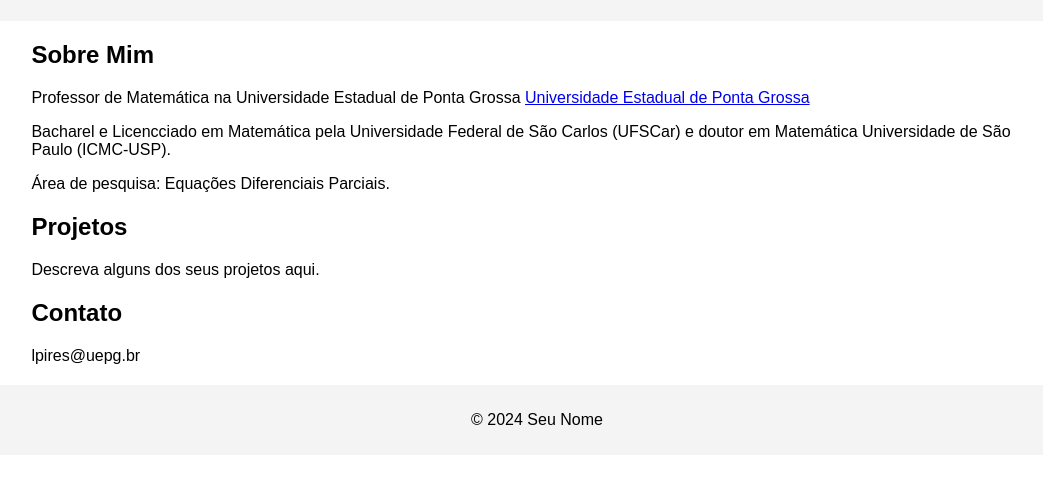
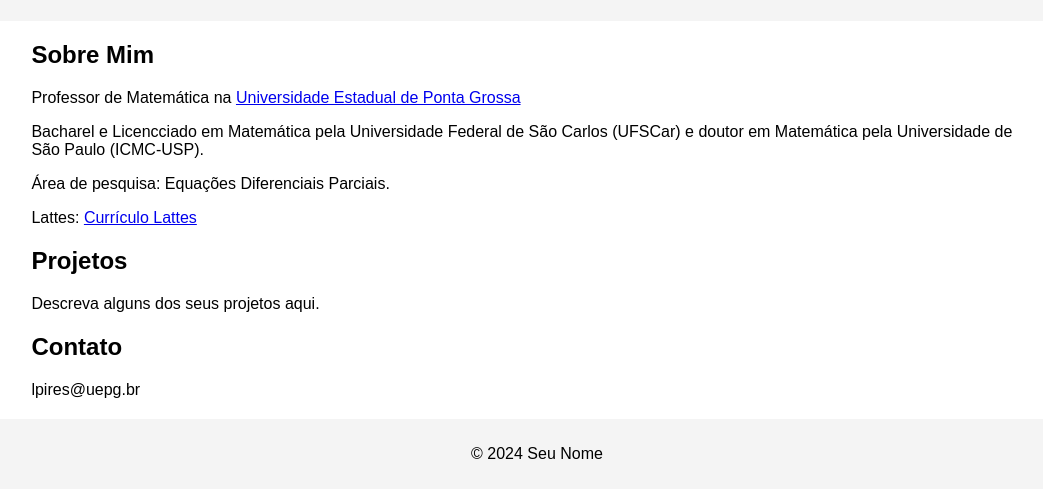
Before and after one commit to 00leopires/LeonardoPires, a plain HTML site: page index.html in a window 1280 px wide. Shown: the part 107-604 px from the top of the page, without its empty margins (103-1146 px from the left). Drawn offline with Linux system fonts and the light colour scheme.

Commit message:
Update index.html

```diff
--- a/index.html
+++ b/index.html
@@ -19,10 +19,12 @@
   <div class="container">
     <section>
       <h2>Sobre Mim</h2>
-      <p> Professor de Matemática na Universidade Estadual de Ponta Grossa <a href="https://www.uepg.br" target="_blank">Universidade Estadual de Ponta Grossa</a>
+      <p> Professor de Matemática na <a href="https://www.uepg.br" target="_blank">Universidade Estadual de Ponta Grossa</a>
  <p>
-       <p>Bacharel e Licencciado em Matemática pela Universidade Federal de São Carlos (UFSCar) e doutor em Matemática Universidade de São Paulo (ICMC-USP).<p>
+       <p>Bacharel e Licencciado em Matemática pela Universidade Federal de São Carlos (UFSCar) e doutor em Matemática pela Universidade de São Paulo (ICMC-USP).<p>
        <p> Área de pesquisa: Equações Diferenciais Parciais.<p>
+       <p>Lattes: <a href="http://lattes.cnpq.br/1872209362721295" target="_blank" title="Currículo Lattes : ">Currículo Lattes </a></p>
+
 
     </section>
     <section>
```
